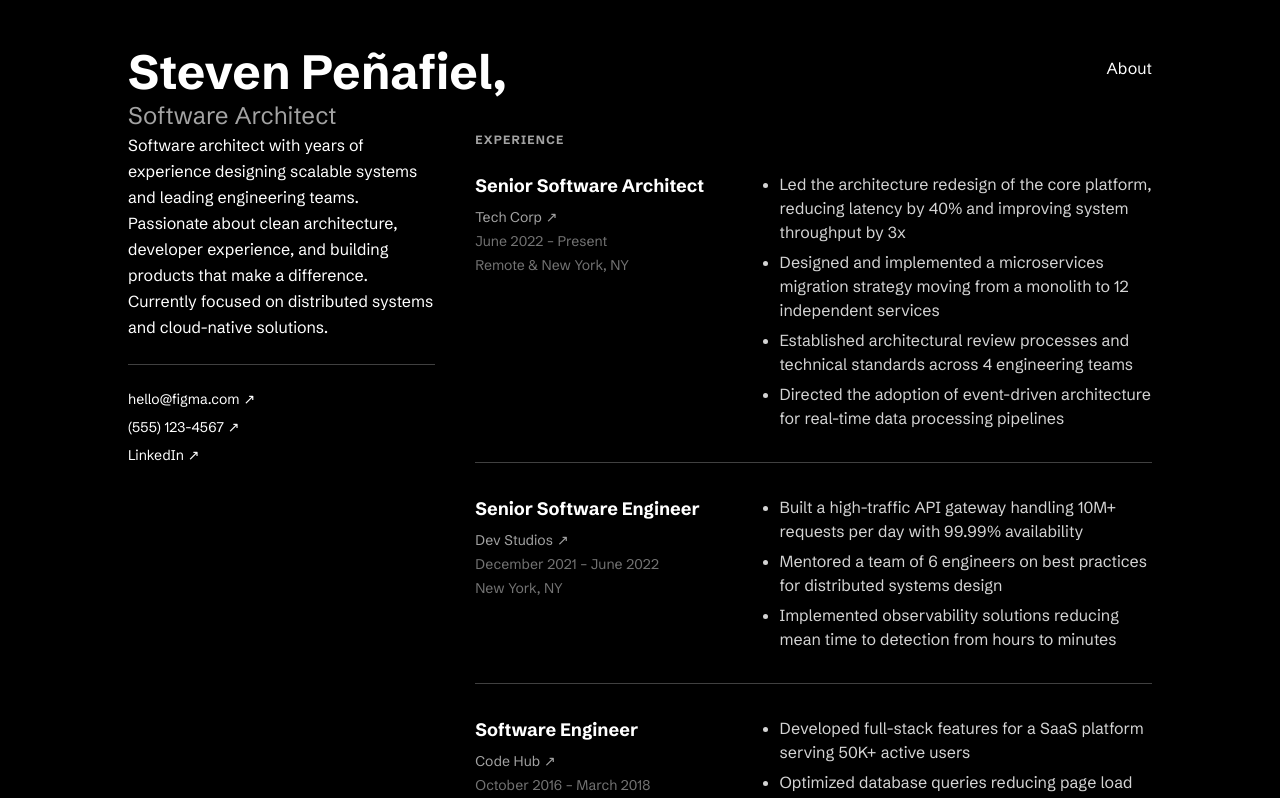
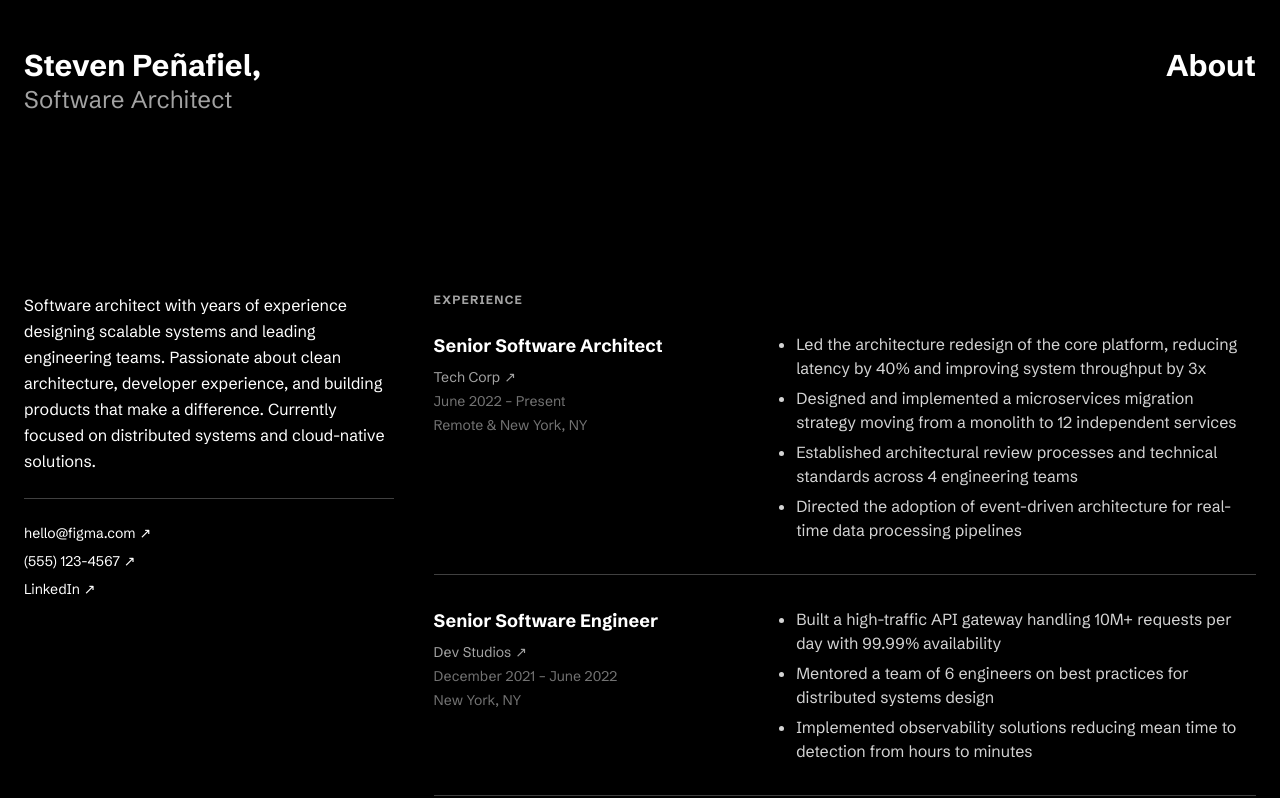
Before and after one commit to stvdn/stvdn.github.io, a Next.js app: page / in a window 1280 px wide. Shown: the top 798 px of the page. Built offline with nearby package versions, Linux system fonts and the light colour scheme.

Commit message:
feat: update global styles and header layout for improved design consistency

```diff
--- a/src/app/globals.css
+++ b/src/app/globals.css
@@ -1,6 +1,7 @@
 @import "tailwindcss";
 
 @theme inline {
+  /* Existing Grayscales */
   --color-black: #000000;
   --color-white: #ffffff;
   --color-gray-100: #f5f5f5;
@@ -13,18 +14,42 @@
   --color-gray-800: #262626;
   --color-gray-900: #171717;
 
+  /* 1. Figma Color Styles */
+  --color-background-1: #000000; /* Replace with exact Figma HEX if different */
+
+  --color-accent-1: #222222;
+  --color-accent-2: var(--color-white);
+
+  --color-text-paragraph-1: var(--color-white);
+  --color-text-paragraph-2: var(--color-gray-400);
+  --color-text-link: var(--color-white);
+  --color-text-link-secondary: var(--color-black);
+
+  --color-divider-1: var(--color-gray-800);
+
+  /* 2. Figma Text Styles (Size & Line Height) */
+  --text-heading-1--line-height: 1.45;
+
+  --text-heading-2--line-height: 1.30;
+
+  --text-heading-3--line-height: 1.30;
+
+  --text-paragraph--line-height: 1.40;
+
+  --text-paragraph-list--line-height: 1.40;
+
+  --text-link--line-height: 1.30;
+
+  /* Font mapping */
   --font-sans: var(--font-schibsted), "Schibsted Grotesk", sans-serif;
 }
 
+/* 3. Global Base Application */
 html,
 body {
-  background-color: var(--color-black);
-  color: var(--color-white);
+  background-color: var(--color-background-1);
+  color: var(--color-text-paragraph-1);
   font-family: var(--font-sans);
   -webkit-font-smoothing: antialiased;
   -moz-osx-font-smoothing: grayscale;
 }
-
-hr {
-  border-color: var(--color-gray-700);
-}
--- a/src/app/layout.tsx
+++ b/src/app/layout.tsx
@@ -22,7 +22,7 @@ export default function RootLayout({
   return (
     <html lang="en" className={`${schibstedGrotesk.variable} h-full`}>
       <body className="min-h-full bg-black font-sans text-white antialiased">
-        <div className="mx-auto max-w-6xl px-6 py-8 md:px-10 md:py-12 lg:px-16">
+        <div className="mx-auto max-w-7xl px-6 py-8 md:pt-12">
           {children}
         </div>
       </body>
--- a/src/components/Header.tsx
+++ b/src/components/Header.tsx
@@ -3,21 +3,23 @@ import { portfolioData } from "@/data/portfolio";
 
 export function Header() {
   return (
-    <header className="flex items-start justify-between pb-8 pt-2 md:py-0">
+    <header>
+      <div className="flex items-start justify-between mb-12 md:pb-32">
         <div>
-        <h1 className="text-3xl font-bold text-white md:text-4xl lg:text-5xl">
+          <h1 className="text-link font-bold text-xl md:text-2xl lg:text-3xl">
             {portfolioData.name},
           </h1>
-        <p className="mt-1 text-lg text-gray-400 md:text-xl lg:text-2xl">
+          <p className="text-gray-400 text-link text-lg md:text-xl lg:text-2xl">
             {portfolioData.role}
           </p>
         </div>
         <Link
           href="/about"
-        className="text-white hover:underline mt-2 text-sm md:text-base"
+          className="text-link font-bold text-xl md:text-2xl lg:text-3xl"
         >
           About
         </Link>
+      </div>
     </header>
   );
 }
```
Lines whose indentation alone changed are shown as unchanged.
